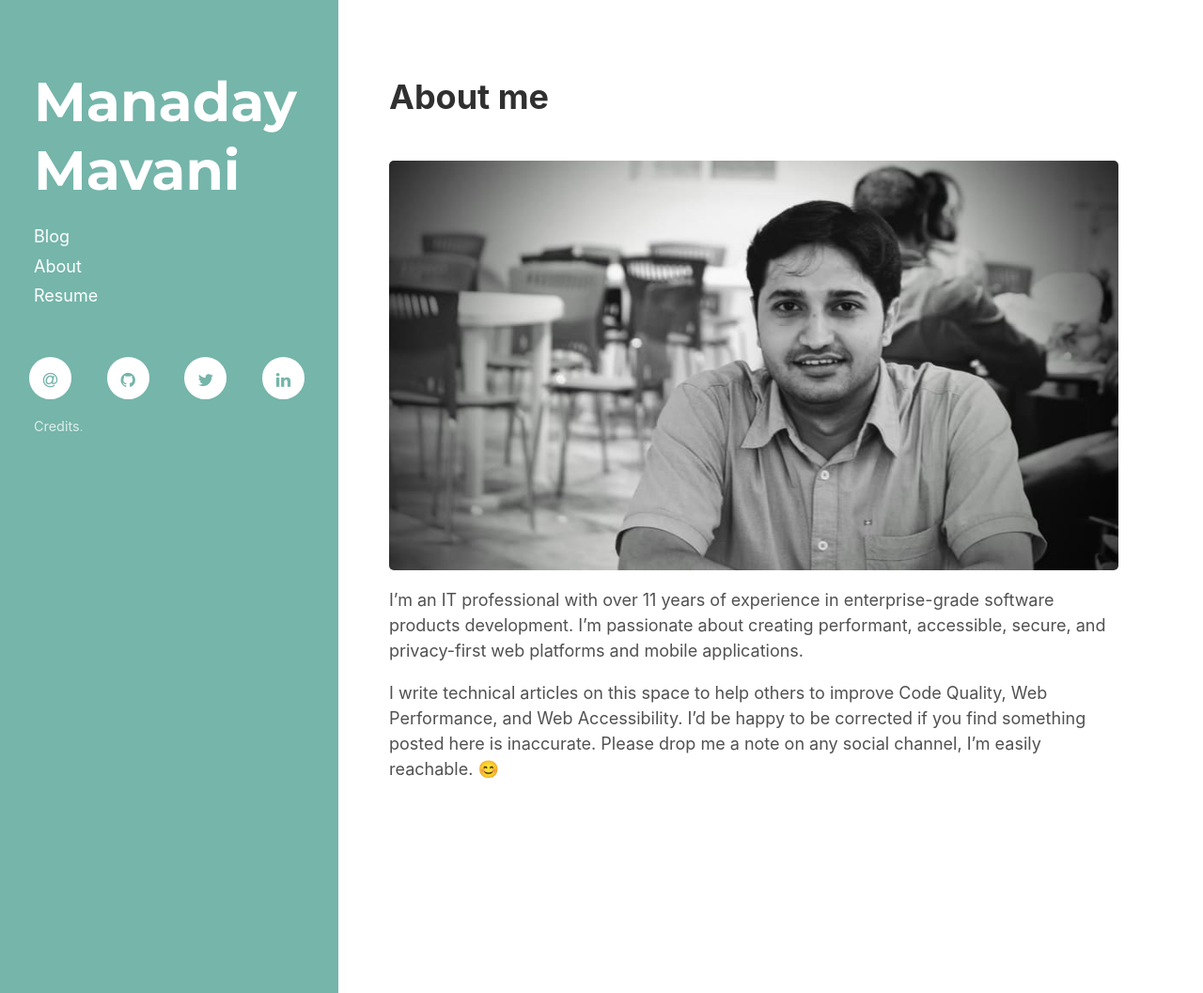
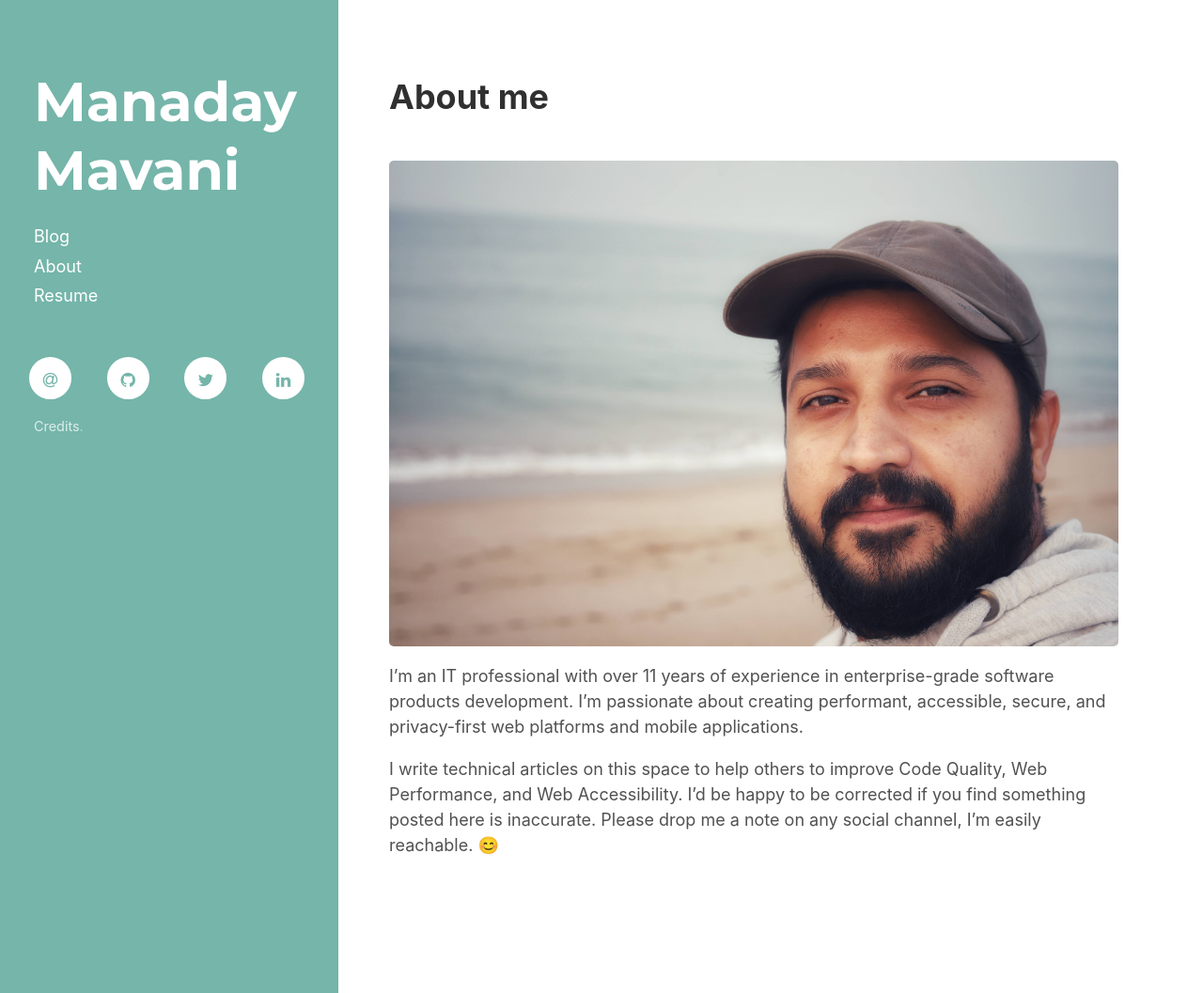
Before and after one commit to ManadayM/manadaym.github.io, a Jekyll site: the page built from about.md, in a window 1280 px wide and 1057 px high. Shown: the whole window at 94% size. Built offline with Jekyll 4.4.1, drawn with Linux system fonts in a browser that asks for light colours.

Commit message:
about: latest profile pic

```diff
--- a/about.md
+++ b/about.md
@@ -3,7 +3,7 @@ layout: page
 title: About me
 ---
 
-![that's me!]({{ site.url }}public/images/profile_bw.JPG)
+![that's me!]({{ site.url }}public/images/profile-pic-2021.jpeg)
 
 I'm an IT professional with over 11 years of experience in enterprise-grade software products development. I'm passionate about creating performant, accessible, secure, and privacy-first web platforms and mobile applications.
 
```
Also changed, not shown: public/images/profile-pic-2021.jpeg (added), public/images/profile_bw.JPG (deleted).
